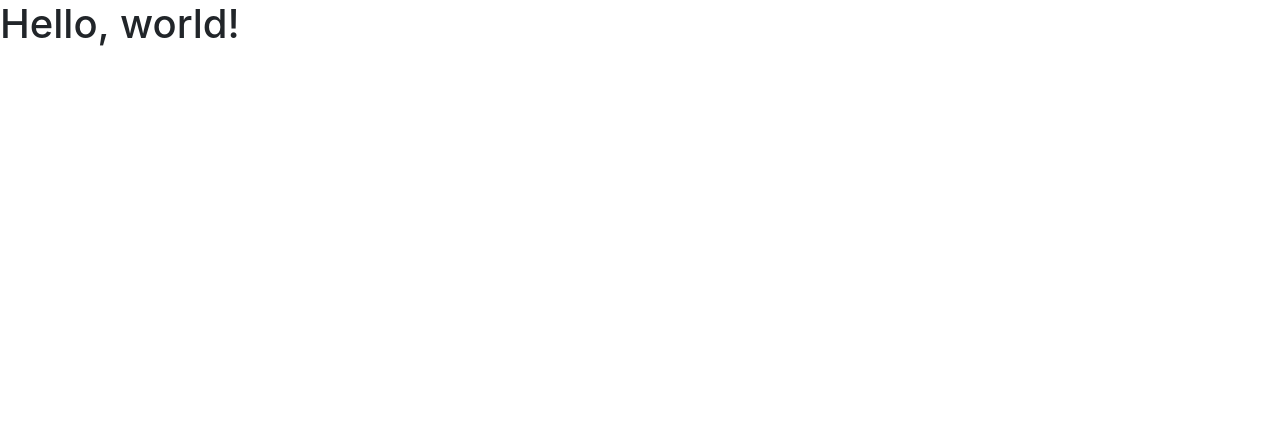
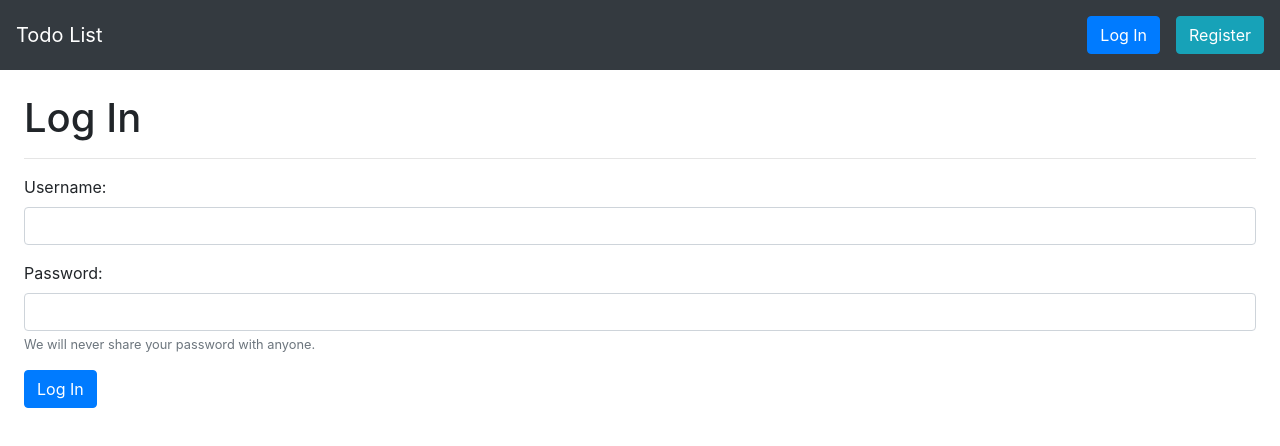
Before and after one commit to ElCholoGamer/todo-list-on-steroids, a React app: page /login in a window 1280 px wide. Shown: the top 446 px of the page. Built offline with nearby package versions, Linux system fonts and the light colour scheme; no server answers.

Commit message:
add login authentication

```diff
--- a/src/app/App.jsx
+++ b/src/app/App.jsx
@@ -1,5 +1,34 @@
+import axios from 'axios';
 import React from 'react';
+import { Redirect, Route, Switch } from 'react-router-dom';
+import Header from './components/Header';
 
-const App = () => <h1>Hello, world!</h1>;
+const Home = React.lazy(() => import('./pages/Home'));
+const Login = React.lazy(() => import('./pages/Login'));
+const Register = React.lazy(() => import('./pages/Register'));
+
+function App() {
+	const [user, setUser] = React.useState(null);
+
+	React.useEffect(() => {
+		axios
+			.get('/user')
+			.then(res => setUser(res.data.user))
+			.catch(() => null);
+	}, []);
+
+	return (
+		<React.Suspense fallback={<h1>Loading...</h1>}>
+			<Header user={user} />
+			<Switch>
+				<Route exact path="/" component={Home} />
+				<Route exact path="/login" component={Login} />
+				<Route exact path="/register" component={Register} />
+
+				<Redirect to="/" />
+			</Switch>
+		</React.Suspense>
+	);
+}
 
 export default App;
--- /dev/null
+++ b/src/app/components/Header.jsx
@@ -0,0 +1,61 @@
+import React from 'react';
+import Button from 'react-bootstrap/Button';
+import Navbar from 'react-bootstrap/Navbar';
+import { useHistory } from 'react-router-dom';
+
+function Header({ user }) {
+	const history = useHistory();
+
+	const handleClick = e => {
+		switch (e.target.name) {
+			case 'login':
+				history.push('/login');
+				break;
+			case 'register':
+				history.push('/register');
+				break;
+			case 'logout':
+				fetch('/user/logout', { method: 'POST' })
+					.then(() => location.reload())
+					.catch(console.error);
+		}
+	};
+
+	return (
+		<Navbar bg="dark" variant="dark" expand="sm">
+			<Navbar.Brand href="/">Todo List</Navbar.Brand>
+			<Navbar.Toggle />
+			<Navbar.Collapse className="justify-content-end">
+				<Navbar.Text>
+					{!user ? (
+						<>
+							<Button
+								className="mx-3"
+								variant="primary"
+								name="login"
+								onClick={handleClick}>
+								Log In
+							</Button>
+							<Button variant="info" name="register" onClick={handleClick}>
+								Register
+							</Button>
+						</>
+					) : (
+						<>
+							Logged in as {user.username}
+							<Button
+								className="ml-3"
+								variant="danger"
+								name="logout"
+								onClick={handleClick}>
+								Log Out
+							</Button>
+						</>
+					)}
+				</Navbar.Text>
+			</Navbar.Collapse>
+		</Navbar>
+	);
+}
+
+export default Header;
--- /dev/null
+++ b/src/app/pages/Home.jsx
@@ -0,0 +1,7 @@
+import React from 'react';
+
+function Home() {
+	return <div>Home component</div>;
+}
+
+export default Home;
--- /dev/null
+++ b/src/app/pages/Login.jsx
@@ -0,0 +1,68 @@
+import axios from 'axios';
+import React from 'react';
+import { Button, Form } from 'react-bootstrap';
+
+const stringify = obj =>
+	Object.keys(obj)
+		.map(key => `${key}=${obj[key]}`)
+		.join('&');
+
+function Login() {
+	const [data, setData] = React.useState({ username: '', password: '' });
+	const [message, setMessage] = React.useState('');
+
+	const handleChange = ({ target }) =>
+		setData({ ...data, [target.name]: target.value });
+
+	const handleClick = () => {
+		if (!data.username || !data.password) return;
+
+		axios
+			.post('/login', stringify(data), {
+				headers: { 'Content-Type': 'application/x-www-form-urlencoded' },
+			})
+			.then(res => {
+				if (res.status !== 200) setMessage(res.data.message || 'Unknown error');
+				else location.href = '/';
+			})
+			.catch(console.error);
+	};
+
+	const { username, password } = data;
+	return (
+		<div className="p-4">
+			<h1>Log In</h1>
+			<hr />
+
+			<Form>
+				<Form.Group>
+					<Form.Label>Username:</Form.Label>
+					<Form.Control
+						value={username}
+						onChange={handleChange}
+						name="username"
+						type="text"
+					/>
+				</Form.Group>
+
+				<Form.Group>
+					<Form.Label>Password:</Form.Label>
+					<Form.Control
+						value={password}
+						onChange={handleChange}
+						name="password"
+						type="password"
+					/>
+					<Form.Text className="text-muted">
+						We will never share your password with anyone.
+					</Form.Text>
+				</Form.Group>
+
+				<Button onClick={handleClick}>Log In</Button>
+			</Form>
+			<p className="text-danger mt-3">{message}</p>
+		</div>
+	);
+}
+
+export default Login;
--- /dev/null
+++ b/src/app/pages/Register.jsx
@@ -0,0 +1,7 @@
+import React from 'react';
+
+function Register() {
+	return <div>Register page</div>;
+}
+
+export default Register;
--- a/src/server/passport/register-strategy.js
+++ b/src/server/passport/register-strategy.js
@@ -1,4 +1,5 @@
 const LocalStrategy = require('passport-local').Strategy;
+const { hashSync } = require('bcrypt');
 
 const User = require('../models/user');
 
@@ -12,11 +13,14 @@ const registerStrategy = new LocalStrategy(
 		if (await User.findOne({ username }))
 			return done(null, false, { message: 'Username already exists' });
 
-		// Create user
+		// Create user document
 		const user = new User({
 			username,
 			password,
 		});
+
+		user.encryptPassword(); // Hash password for storing in database
+		// user.generateToken(); // Create session token
 
 		await user.save(); // Save user to database
 		done(null, user); // Return authenticated user
```
Also changed, not shown: src/server/index.js (+12 -3 lines), src/server/models/user.js (+7 -5 lines), src/server/passport/login-strategy.js (+3 -4 lines), src/server/routes/index.js (+19 -12 lines), src/server/routes/user.js (added, +28 -0 lines).
